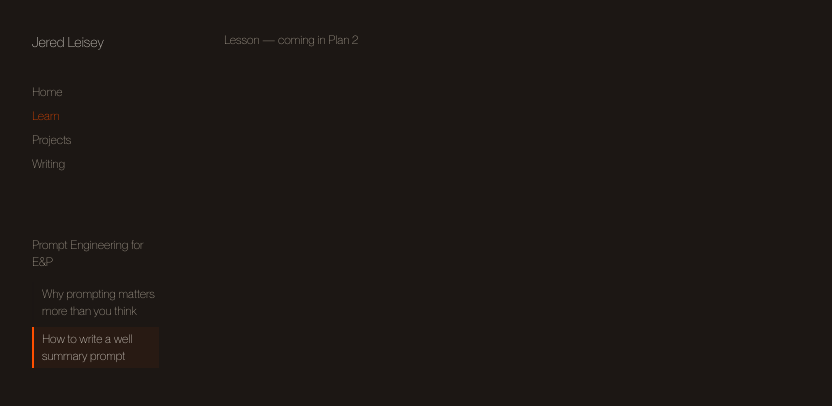
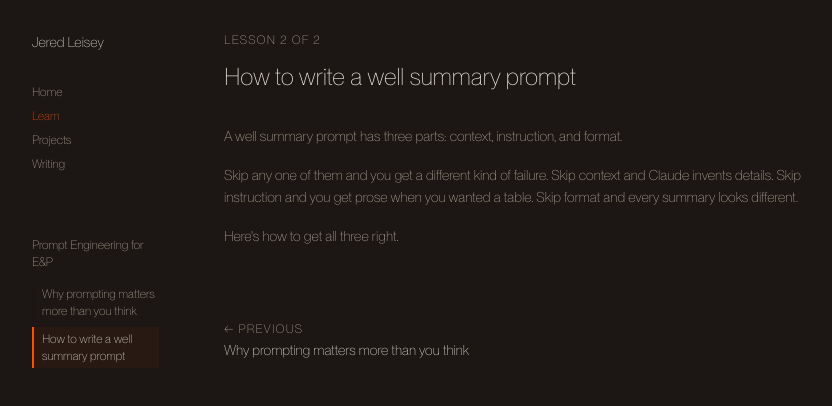
Before and after one commit to jeredleisey/jeredleisey-next, a Next.js app: page /learn/prompt-engineering-for-ep/well-summary-prompts in a window 1280 px wide. Shown: the top 406 px of the page, without its empty margins (0-832 px from the left). Built offline with nearby package versions, Linux system fonts and the light colour scheme.

Commit message:
feat: implement Lesson page with MDX rendering and prev/next navigation

```diff
--- a/app/learn/[series]/[lesson]/page.tsx
+++ b/app/learn/[series]/[lesson]/page.tsx
@@ -1,3 +1,53 @@
-export default function LessonPage() {
-  return <div className="p-pad-2 text-my-stone text-xs">Lesson — coming in Plan 2</div>;
+import { notFound } from 'next/navigation';
+import { MDXRemote } from 'next-mdx-remote/rsc';
+import { getLesson, getAllSeries } from '@/lib/content';
+import { LessonNav } from '@/components/LessonNav';
+
+export async function generateStaticParams() {
+  const allSeries = getAllSeries();
+  return allSeries.flatMap((series) =>
+    series.lessons.map((lesson) => ({
+      series: series.slug,
+      lesson: lesson.slug,
+    })),
+  );
 }
+
+export default async function LessonPage({
+  params,
+}: {
+  params: Promise<{ series: string; lesson: string }>;
+}) {
+  const { series: seriesSlug, lesson: lessonSlug } = await params;
+  const lesson = getLesson(seriesSlug, lessonSlug);
+  if (!lesson) notFound();
+
+  return (
+    <div className="p-pad-2 max-w-2xl">
+      <div className="mb-8">
+        <p className="text-my-stone text-xs uppercase tracking-widest mb-3">
+          Lesson {lesson.metadata.order} of {lesson.totalLessons}
+        </p>
+        <h1 className="text-my-cream text-2xl font-light leading-snug">
+          {lesson.metadata.title}
+        </h1>
+      </div>
+
+      <div className="prose prose-invert prose-sm max-w-none
+        prose-headings:font-light prose-headings:text-my-cream
+        prose-p:text-my-stone prose-p:leading-relaxed
+        prose-a:text-my-orange prose-a:no-underline hover:prose-a:text-my-cream
+        prose-strong:text-my-cream prose-strong:font-normal
+        prose-code:text-my-amber prose-code:bg-my-espresso/50 prose-code:px-1 prose-code:rounded
+        prose-pre:bg-my-espresso/50 prose-pre:border prose-pre:border-my-espresso/30">
+        <MDXRemote source={lesson.content} />
+      </div>
+
+      <LessonNav
+        seriesSlug={seriesSlug}
+        prev={lesson.prev}
+        next={lesson.next}
+      />
+    </div>
+  );
+}
--- /dev/null
+++ b/components/LessonNav.tsx
@@ -0,0 +1,41 @@
+import Link from 'next/link';
+
+interface LessonNavProps {
+  seriesSlug: string;
+  prev: { slug: string; title: string } | null;
+  next: { slug: string; title: string } | null;
+}
+
+export function LessonNav({ seriesSlug, prev, next }: LessonNavProps) {
+  return (
+    <div className="flex justify-between border-t border-my-espresso/30 pt-6 mt-12">
+      {prev ? (
+        <Link
+          href={`/learn/${seriesSlug}/${prev.slug}`}
+          className="group flex flex-col gap-1 max-w-[45%]"
+        >
+          <span className="text-my-stone text-xs uppercase tracking-widest">← Previous</span>
+          <span className="text-my-cream text-sm group-hover:text-my-orange transition-colors leading-snug">
+            {prev.title}
+          </span>
+        </Link>
+      ) : (
+        <div />
+      )}
+
+      {next ? (
+        <Link
+          href={`/learn/${seriesSlug}/${next.slug}`}
+          className="group flex flex-col gap-1 items-end text-right max-w-[45%]"
+        >
+          <span className="text-my-stone text-xs uppercase tracking-widest">Next →</span>
+          <span className="text-my-cream text-sm group-hover:text-my-orange transition-colors leading-snug">
+            {next.title}
+          </span>
+        </Link>
+      ) : (
+        <div />
+      )}
+    </div>
+  );
+}
```
